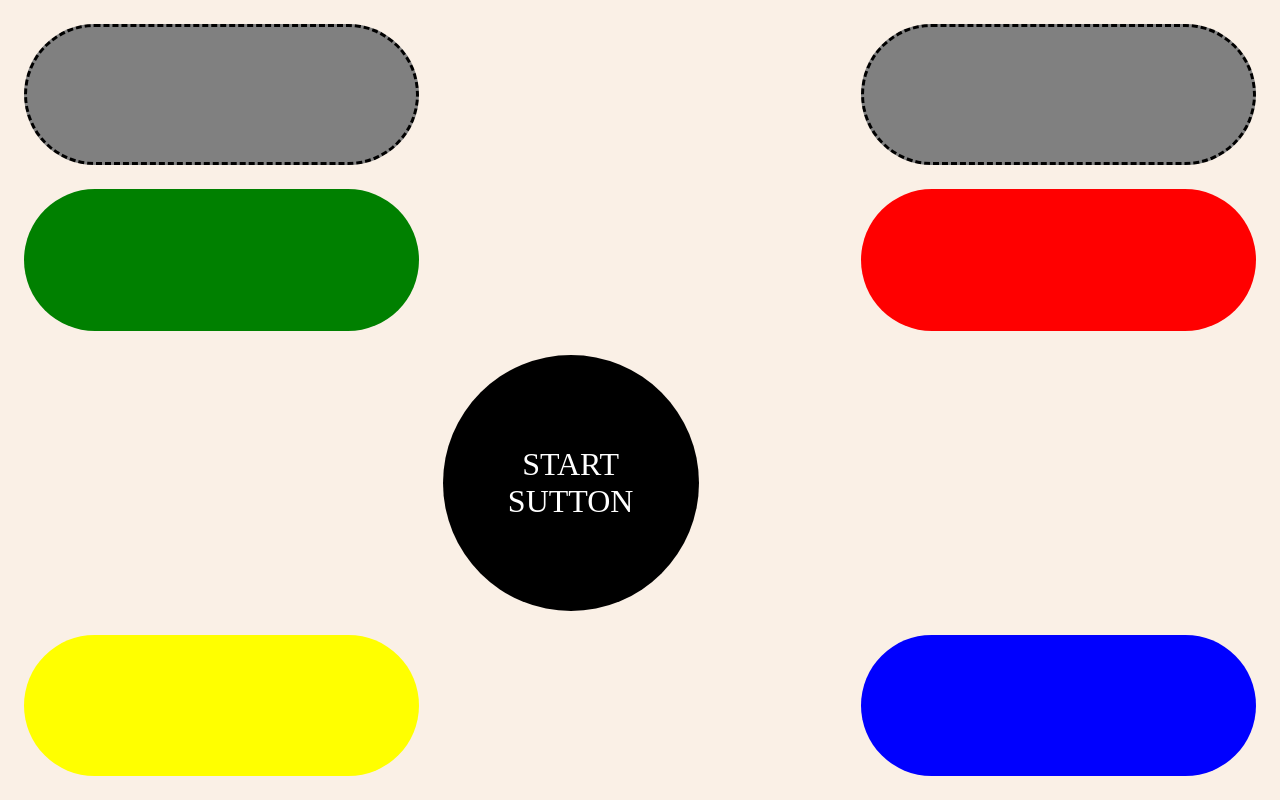
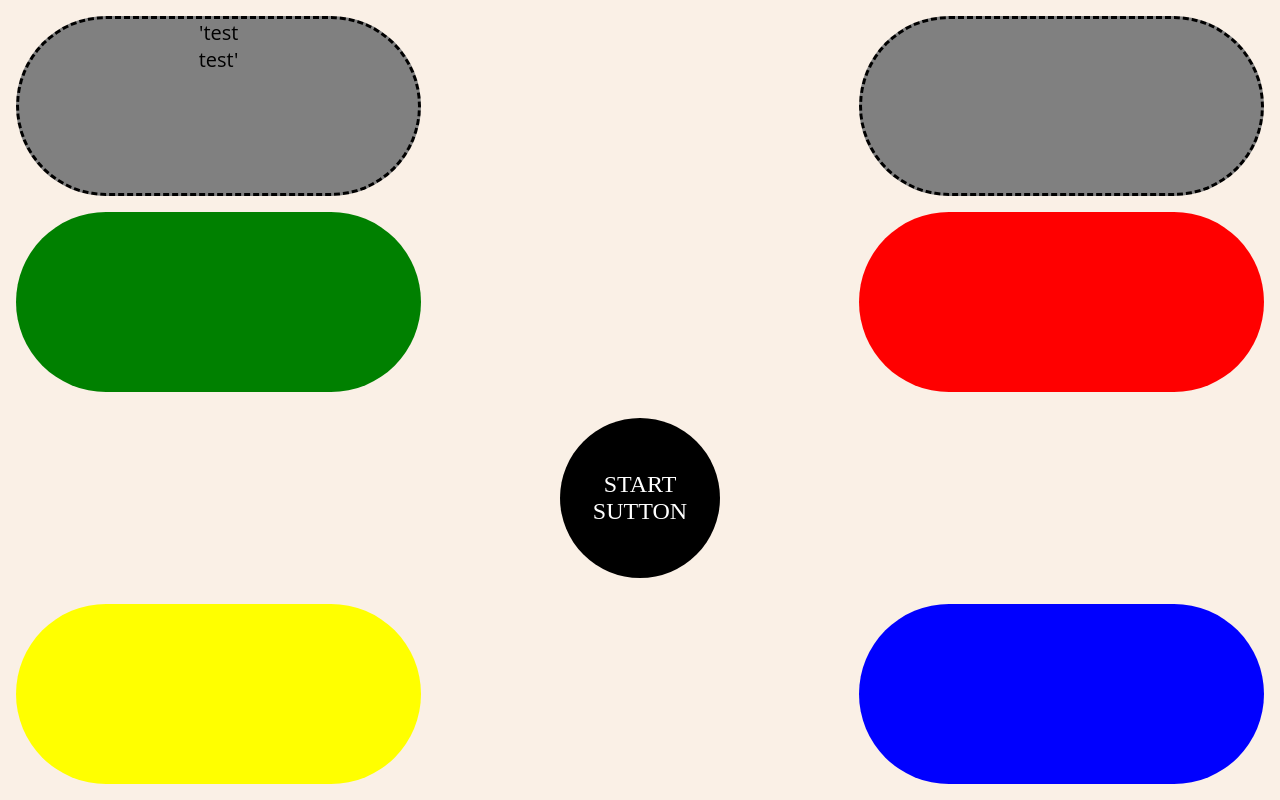
Before and after one commit to trevor4n/Sutton, a plain HTML site: page index.html in a window 1280 px wide. Drawn offline with Linux system fonts and the light colour scheme.

Commit message:
centered, shrunk, and modified font of start button

```diff
--- a/index.html
+++ b/index.html
@@ -9,7 +9,7 @@
 </head>
 <body>
     <div class="wrapper">
-        <div class='info' id="highScore"></div>
+        <div class='info' id="highScore">'test<br>test'</div>
         <div class='info' id="streak"></div>
 
         <!-- gamepad buttons -->
--- a/style.css
+++ b/style.css
@@ -15,9 +15,9 @@ body{
     display: grid;
     grid-template-columns: repeat(3, 1fr);
     grid-template-rows: repeat(4, 1fr);
-    gap: 24px;
+    gap: 16px;
 
-    padding: 24px;
+    padding: 16px;
     height: 100vh;
 }
 /* .info, .pad{
@@ -30,6 +30,7 @@ body{
     border-radius: 200px;
     color: black;
     text-align: center;
+    /* max-height: 25vh; */
 }
 .info{
     background-color: gray;
@@ -47,22 +48,25 @@ body{
 #suttonButton{
     grid-column: 2;
     grid-row: 3;
+    place-self: center; /* aligns along the inline (row) & block (column) axis */
+    align-self: center;
+
     background-color: black;
     color: white;
-    font: 200 32px 'Abril Fatface';
+    font: 200 3vmin 'Abril Fatface';
     text-transform: uppercase;
     border-radius: 50%;
 
     /* Center text in circle */
-    width: 20vw;
-    height: 20vw;
+    width: 20vmin;
+    height: 20vmin;
     display: flex;
     align-items: center;
     justify-content: center;
 }
 .pad{
     /*
-    TODO - styling for games with more than 4 pads
+    STRETCH - styling for games with more than 4 pads
     */
 }
 #p0{
```
